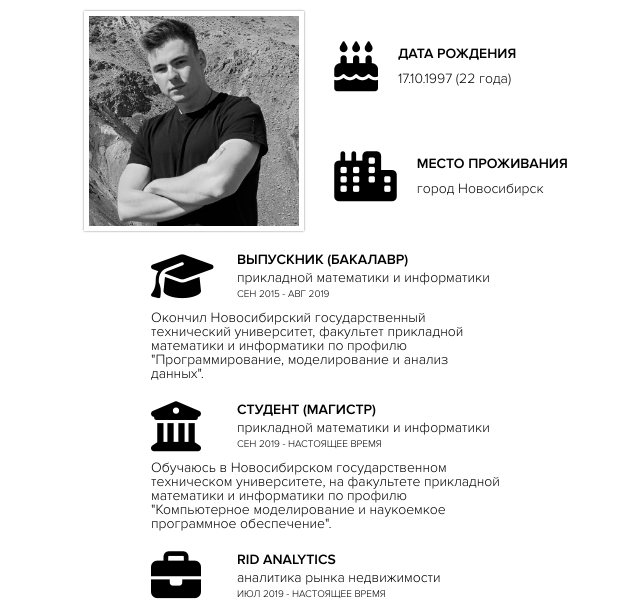
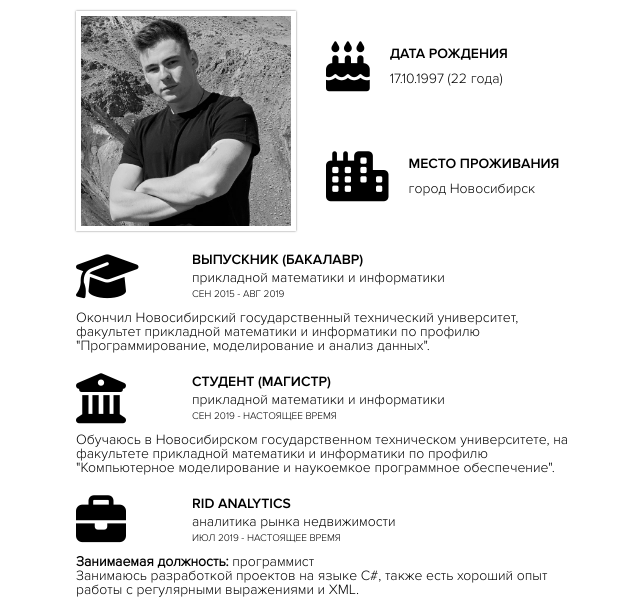
Before and after one commit to khakholin/website, a plain HTML site: page index.html in a window 1280 px wide. Shown: the part 449-1055 px from the top of the page, without its empty margins (314-954 px from the left). Drawn offline with nearby package versions, Linux system fonts and the light colour scheme.

Commit message:
minor fix

```diff
--- a/#source/scss/blocks/_about.scss
+++ b/#source/scss/blocks/_about.scss
@@ -1,16 +1,15 @@
 .about{
     background-color: white;
     &-block{
-        max-width: 650px;
+        max-width: 500px;
         margin: auto;
         &__me{
             display: flex;
-            justify-content: center;
         }
         &__my{
             display: flex;
             flex-direction: column;
-            align-items: center;
+            align-items: flex-start;
         }
     }
     &-logo{
@@ -60,7 +59,7 @@
             display: flex;
             justify-content: center;
             flex-direction: column;
-            max-width: 350px;
+            max-width: 100%;
             &__top{
                 display: flex;
             }
```
Also changed, not shown: css/style.css, 1 other file.
